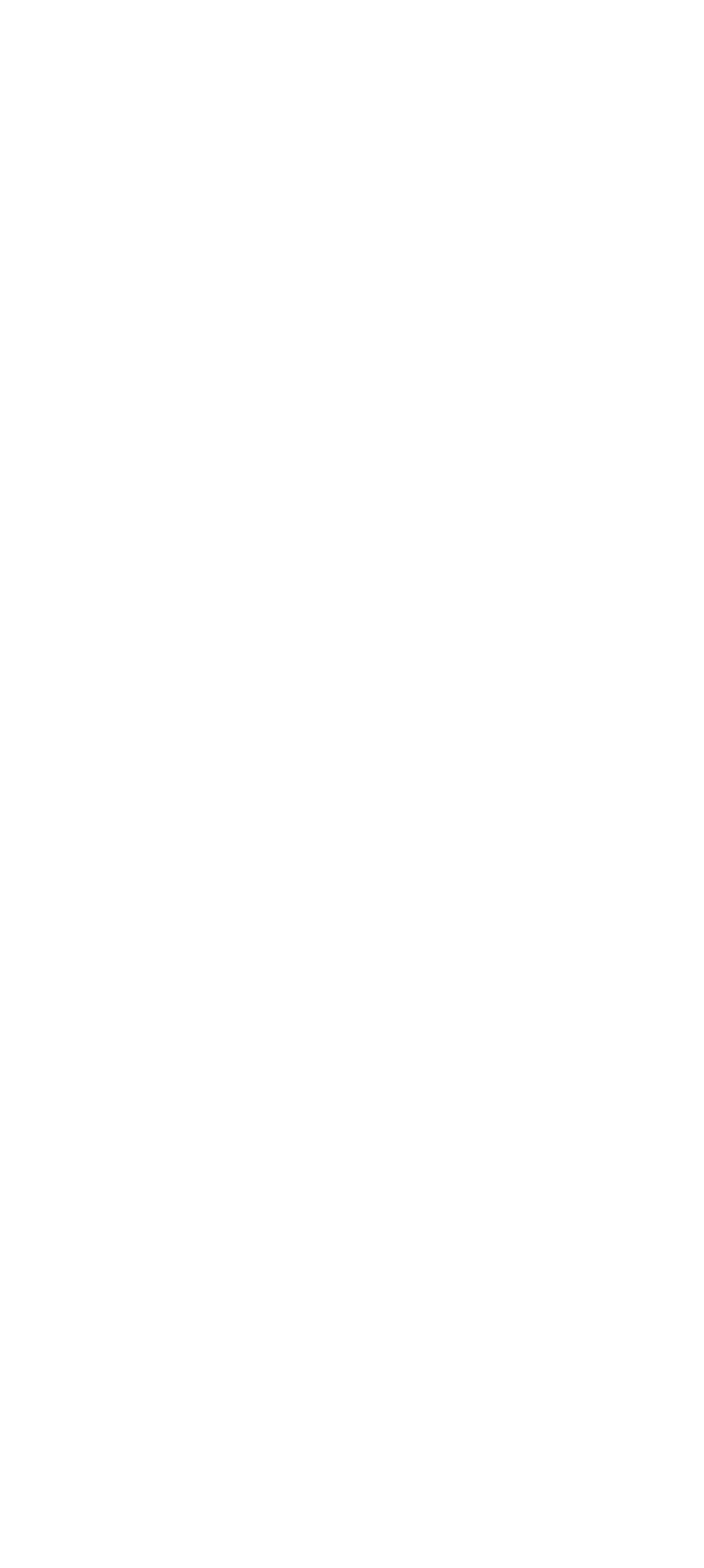
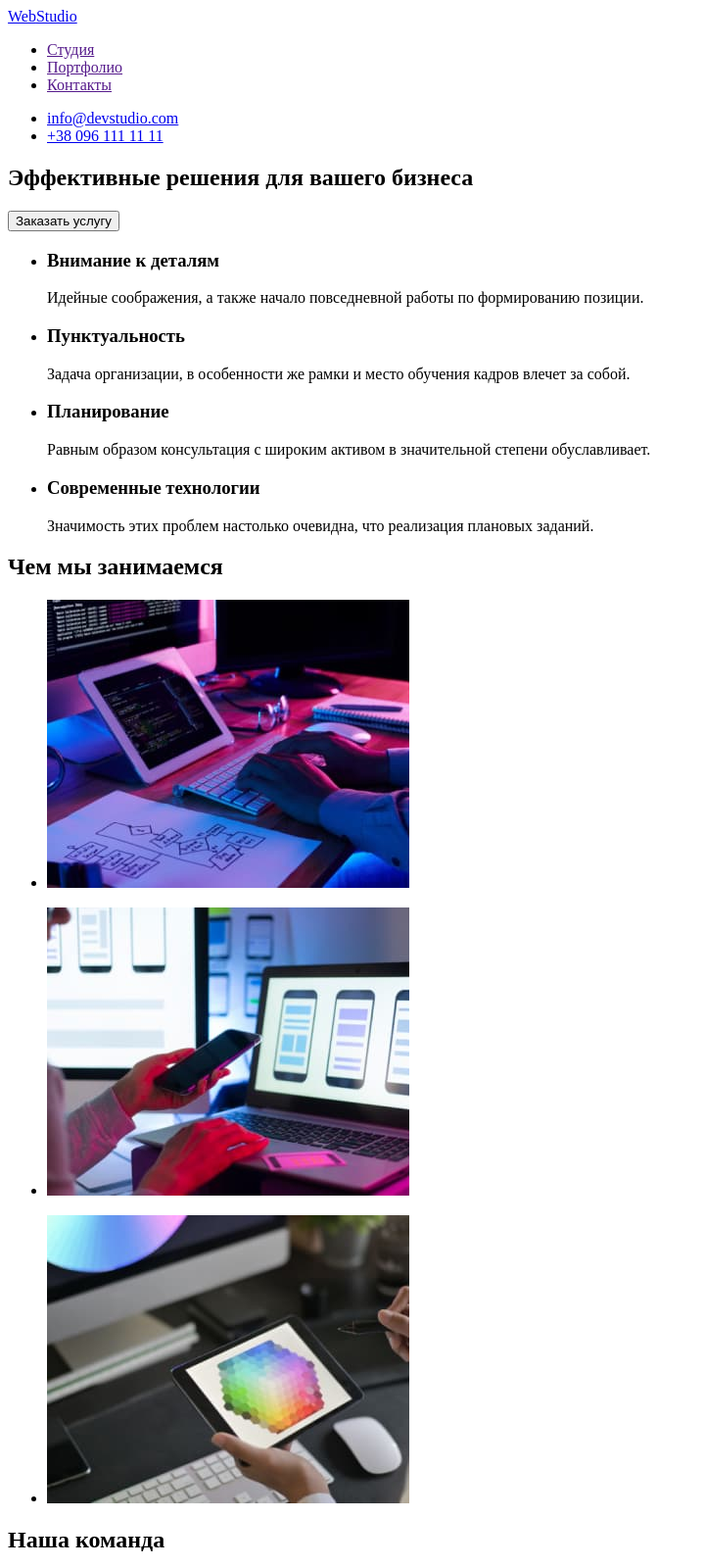
Before and after one commit to Filatov44/goit-markup-hw-01, a plain HTML site: page index.html in a window 1280 px wide. Shown: the top 1600 px of the page at 98% size, without its empty margins (0-719 px from the left). Before the commit the page ends 800 px from the top, so only its background shows below. Drawn offline with Linux system fonts and the light colour scheme.

Commit message:
Заполнение сайта

```diff
--- a/index.html
+++ b/index.html
@@ -6,5 +6,108 @@
     <meta name="viewport" content="width=device-width, initial-scale=1.0" />
     <title>Web Studio</title>
   </head>
-  <body></body>
+  <body>
+    <!--Шапка-->
+    <header>
+      <nav>
+        <a href="./index.html"><span>Web</span>Studio</a>
+        <ul>
+          <li><a href="">Студия</a></li>
+          <li><a href="">Портфолио</a></li>
+          <li><a href="">Контакты</a></li>
+        </ul>
+      </nav>
+      <ul>
+        <li><a href="mailto:info@devstudio.com">info@devstudio.com</a></li>
+        <li><a href="tel:+380961111111">+38 096 111 11 11</a></li>
+      </ul>
+    </header>
+    <!--Главный контейнер-->
+    <main>
+      <div>
+        <!--Банер с кнопкой-->
+        <section>
+          <h1>Эффективные решения для вашего бизнеса</h1>
+          <button type="button">Заказать услугу</button>
+        </section>
+      </div>
+      <!--Качества в работе-->
+      <section>
+        <ul>
+          <li>
+            <h3>Внимание к деталям</h3>
+            <p>Идейные соображения, а также начало повседневной работы по формированию позиции.</p>
+          </li>
+          <li>
+            <h3>Пунктуальность</h3>
+            <p>
+              Задача организации, в особенности же рамки и место обучения кадров влечет за собой.
+            </p>
+          </li>
+          <li>
+            <h3>Планирование</h3>
+            <p>
+              Равным образом консультация с широким активом в значительной степени обуславливает.
+            </p>
+          </li>
+          <li>
+            <h3>Современные технологии</h3>
+            <p>Значимость этих проблем настолько очевидна, что реализация плановых заданий.</p>
+          </li>
+        </ul>
+      </section>
+      <!--Виды деятельности-->
+      <section>
+        <h2>Чем мы занимаемся</h2>
+        <ul>
+          <li><img src="./images/what_are_we_doing_1.jpg" alt="Разработка сайта" width="370" /></li>
+        </ul>
+        <ul>
+          <li>
+            <img src="./images/what_are_we_doing_2.jpg" alt="Оптимизация сайта" width="370" />
+          </li>
+        </ul>
+        <ul>
+          <li><img src="./images/what_are_we_doing_3.jpg" alt="Дизайн сайта" width="370" /></li>
+        </ul>
+      </section>
+      <!--Команда -->
+      <section>
+        <h2>Наша команда</h2>
+        <ul>
+          <li>
+            <img src="./images/team_1.jpg" alt="Игорь Демьяненко" width="270" />
+            <h3>Игорь Демьяненко</h3>
+            <p lang="en">Product Designer</p>
+          </li>
+          <li>
+            <img src="./images/team_2.jpg" alt="Ольга Репина" width="270" />
+            <h3>Ольга Репина</h3>
+            <p lang="en">Frontend Developer</p>
+          </li>
+          <li>
+            <img src="./images/team_3.jpg" alt="Николай Тарасов" width="270" />
+            <h3>Николай Тарасов</h3>
+            <p lang="en">Marketing</p>
+          </li>
+          <li>
+            <img src="./images/team_4.jpg" alt="Михаил Ермаков" width="270" />
+            <h3>Михаил Ермаков</h3>
+            <p lang="en">UI Designer</p>
+          </li>
+        </ul>
+      </section>
+    </main>
+    <!--Футер-->
+    <footer>
+      <a href="./index.html"><span>Web</span>Studio</a>
+      <address>
+        <ul>
+          <li><a href="">г. Киев, пр-т Леси Украинки,26</a></li>
+          <li><a href="mailto:info@example.com">info@example.com</a></li>
+          <li><a href="tel:+380991111111">+38 099 111 11 11</a></li>
+        </ul>
+      </address>
+    </footer>
+  </body>
 </html>
```
Also changed, not shown: images/team_1.jpg (added), images/team_2.jpg (added), images/team_3.jpg (added), images/team_4.jpg (added), images/what_are_we_doing_1.jpg (added), images/what_are_we_doing_2.jpg (added), images/what_are_we_doing_3.jpg (added).
